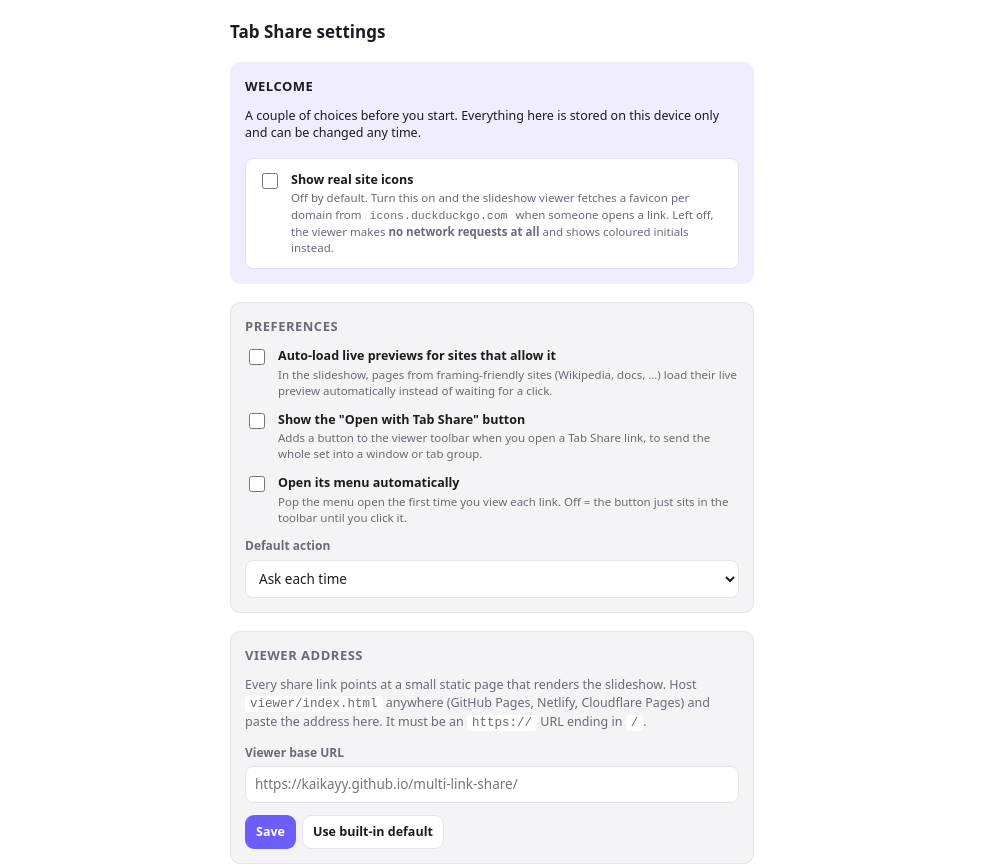
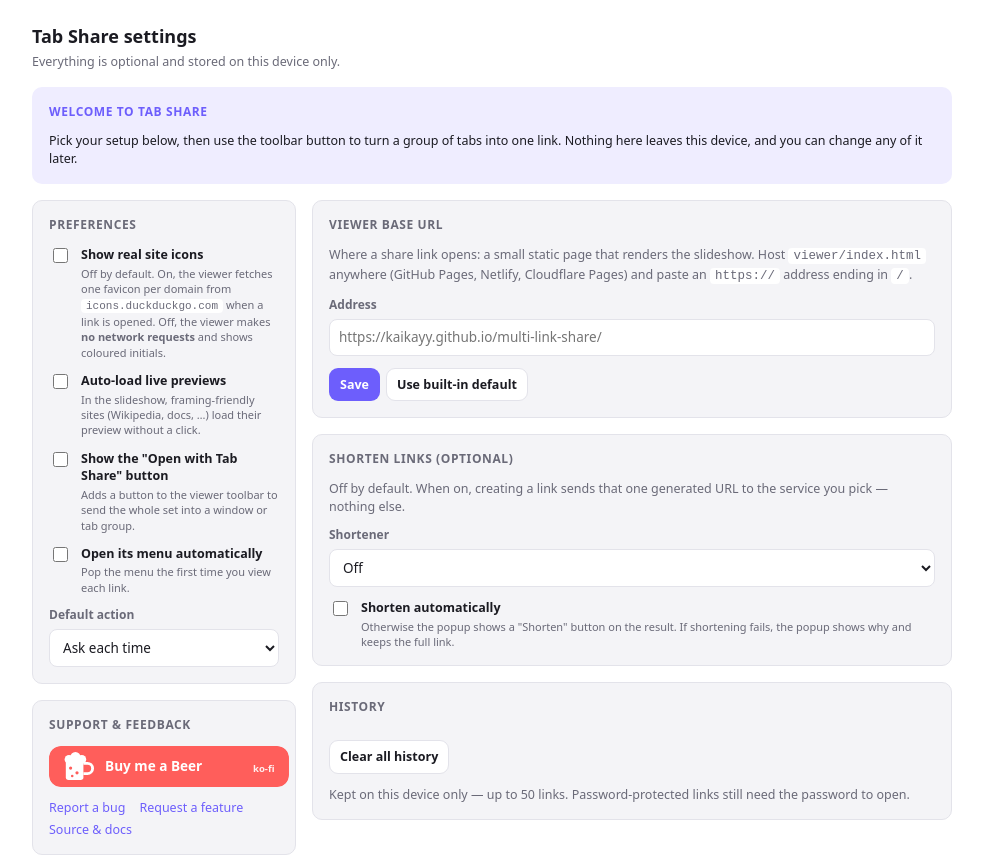
Before and after one commit to kaikayy/multi-link-share, a website: page extension/src/options.html in a window 1280 px wide. Shown: the top 867 px of the page, without its empty margins (148-1131 px from the left). Drawn offline with Linux system fonts and the light colour scheme.

Commit message:
options: card layout, welcome header, prefs beside the big tiles
- welcome header highlighted on first open only, stays on top
- two columns: Preferences + Support/feedback left, Viewer URL / Shorten /
  History right; Privacy full-width below. History's first line is visible
  without scrolling on a 1080p display
- bundled Ko-fi button (local svg) + Report a bug / Request a feature links
- drop the stale is.gd / v.gd note
- manifests -> beta.6 (chrome version_name, firefox 1.0.0.6)
- refresh the simulated options screenshot to match

```diff
--- a/extension/manifest.chrome.json
+++ b/extension/manifest.chrome.json
@@ -3,7 +3,7 @@
   "name": "Tab Share — one link for a group of tabs",
   "short_name": "Tab Share",
   "version": "1.0.0",
-  "version_name": "1.0.0-beta.5.5",
+  "version_name": "1.0.0-beta.6",
   "description": "Bundle the current window, a tab group, or pasted links into a single link that opens as a slideshow. No account, no server.",
   "author": "Tab Share contributors",
   "homepage_url": "https://github.com/kaikayy/multi-link-share",
--- a/extension/manifest.firefox.json
+++ b/extension/manifest.firefox.json
@@ -2,7 +2,7 @@
   "manifest_version": 3,
   "name": "Tab Share — one link for a group of tabs",
   "short_name": "Tab Share",
-  "version": "1.0.0.5",
+  "version": "1.0.0.6",
   "description": "Bundle the current window, a tab group, or pasted links into a single link that opens as a slideshow. No account, no server.",
   "author": "Tab Share contributors",
   "homepage_url": "https://github.com/kaikayy/multi-link-share",
--- a/extension/src/options.html
+++ b/extension/src/options.html
@@ -6,27 +6,50 @@
   <title>Tab Share — Settings</title>
   <link rel="stylesheet" href="popup.css" />
   <style>
-    html, body { width: auto; }
-    .wrap { max-width: 560px; margin: 0 auto; padding: 20px 18px 40px; display: flex; flex-direction: column; gap: 18px; }
-    h1 { font-size: 17px; margin: 0; }
-    .card { background: var(--bg-sunken); border: 1px solid var(--border); border-radius: var(--radius); padding: 14px; display: flex; flex-direction: column; gap: 12px; }
-    .card h2 { font-size: 13px; margin: 0; color: var(--text-dim); text-transform: uppercase; letter-spacing: 0.5px; }
-    p { margin: 0; color: var(--text-dim); font-size: 12.5px; }
-    .ok-note { color: var(--ok); font-size: 12.5px; }
+    html, body { width: auto; background: var(--bg); }
+    body { font-size: 13.5px; }
+
+    .wrap { max-width: 960px; margin: 0 auto; padding: 24px 20px 64px; display: flex; flex-direction: column; gap: 16px; }
+
+    .page-head h1 { font-size: 18px; margin: 0; }
+    .page-head .sub { margin: 4px 0 0; color: var(--text-dim); font-size: 12.5px; }
+
+    .card { background: var(--bg-sunken); border: 1px solid var(--border); border-radius: var(--radius); padding: 16px; display: flex; flex-direction: column; gap: 12px; }
+    .card h2 { font-size: 12px; margin: 0; color: var(--text-dim); text-transform: uppercase; letter-spacing: 0.6px; }
+    .card > p { margin: 0; color: var(--text-dim); font-size: 12.5px; }
     code { background: var(--surface); padding: 1px 5px; border-radius: 4px; }
+    .ok-note { color: var(--ok); font-size: 12.5px; margin: 0; }
+    .muted { color: var(--text-dim); font-size: 11.5px; margin: 0; }
 
-    .card.welcome { background: var(--brand-soft); border-color: transparent; }
-    .card.welcome h2, .card.welcome p { color: var(--text); }
+    /* welcome header -- highlighted on first open, plain afterwards */
+    .welcome { background: var(--brand-soft); border-color: transparent; }
+    .welcome h2 { color: var(--brand); }
+    .welcome > p { color: var(--text); }
+    .welcome.seen { background: var(--bg-sunken); border-color: var(--border); }
+    .welcome.seen h2, .welcome.seen > p { color: var(--text-dim); }
+
+    /* two-column body: preferences + support on the left, the big tiles on the right */
+    .grid { display: grid; grid-template-columns: 264px minmax(0, 1fr); gap: 16px; align-items: start; }
+    .col { display: flex; flex-direction: column; gap: 16px; min-width: 0; }
+    @media (max-width: 760px) { .grid { grid-template-columns: 1fr; } }
 
     .setting { display: flex; gap: 10px; align-items: flex-start; }
-    .setting > input[type="checkbox"] { width: 16px; height: 16px; margin-top: 2px; accent-color: var(--brand); flex: none; }
+    .setting > input[type="checkbox"] { width: 15px; height: 15px; margin-top: 2px; accent-color: var(--brand); flex: none; }
     .setting .s-body { display: flex; flex-direction: column; gap: 2px; min-width: 0; }
     .setting .s-title { font-weight: 600; font-size: 12.5px; color: var(--text); }
-    .setting .s-desc { color: var(--text-dim); font-size: 11.5px; }
-    .setting select { margin-top: 4px; }
-    .setting.lead { background: var(--surface); border: 1px solid var(--border); border-radius: 8px; padding: 12px; margin-top: 4px; }
+    .setting .s-desc { color: var(--text-dim); font-size: 11px; }
 
-    .hist { list-style: none; margin: 0; padding: 0; display: flex; flex-direction: column; gap: 6px; max-height: 340px; overflow-y: auto; }
+    #short-tabshare-wrap:not([hidden]) { display: flex; flex-direction: column; gap: 10px; }
+
+    .note {
+      background: var(--surface); border: 1px solid var(--border); border-left: 3px solid var(--brand);
+      border-radius: 8px; padding: 10px 12px; font-size: 11.5px; color: var(--text-dim); line-height: 1.45;
+    }
+    .note strong { color: var(--text); }
+    .note a, .fb-links a { color: var(--brand); text-decoration: none; }
+    .note a:hover, .fb-links a:hover { text-decoration: underline; }
+
+    .hist { list-style: none; margin: 0; padding: 0; display: flex; flex-direction: column; gap: 6px; max-height: 300px; overflow-y: auto; }
     .hist li {
       display: grid; grid-template-columns: 1fr auto; gap: 4px 8px; align-items: center;
       background: var(--surface); border: 1px solid var(--border); border-radius: 8px; padding: 8px 10px;
@@ -35,33 +58,48 @@
     .hist .h-sub { grid-column: 1; color: var(--text-dim); font-size: 11.5px; }
     .hist .h-acts { grid-column: 2; grid-row: 1 / span 2; display: flex; gap: 4px; }
     .hist .h-acts button { padding: 5px 8px; font-size: 12px; }
-    .hist-empty { color: var(--text-dim); font-size: 12.5px; }
+
+    .kofi { display: block; line-height: 0; border-radius: 12px; overflow: hidden; align-self: flex-start; }
+    .kofi img { display: block; width: 240px; height: auto; }
+    .kofi:hover img { filter: brightness(1.05); }
+    .fb-links { font-size: 12px; display: flex; flex-wrap: wrap; gap: 4px 14px; margin: 0; }
   </style>
 </head>
 <body>
   <div class="wrap">
+    <div class="page-head">
       <h1>Tab Share settings</h1>
+      <p class="sub">Everything is optional and stored on this device only.</p>
+    </div>
 
-    <section class="card welcome">
-      <h2>Welcome</h2>
-      <p>A couple of choices before you start. Everything here is stored on this device only and can be changed any time.</p>
-      <label class="setting lead">
-        <input id="pref-icons" type="checkbox" />
-        <span class="s-body">
-          <span class="s-title">Show real site icons</span>
-          <span class="s-desc">Off by default. Turn this on and the slideshow viewer fetches a favicon per domain from <code>icons.duckduckgo.com</code> when someone opens a link. Left off, the viewer makes <strong>no network requests at all</strong> and shows coloured initials instead.</span>
-        </span>
-      </label>
+    <section class="card welcome" id="welcome">
+      <h2>Welcome to Tab Share</h2>
+      <p>Pick your setup below, then use the toolbar button to turn a group of tabs into one link.
+        Nothing here leaves this device, and you can change any of it later.</p>
     </section>
 
+    <div class="grid">
+      <!-- left column -->
+      <div class="col">
         <section class="card">
           <h2>Preferences</h2>
 
           <label class="setting">
+            <input id="pref-icons" type="checkbox" />
+            <span class="s-body">
+              <span class="s-title">Show real site icons</span>
+              <span class="s-desc">Off by default. On, the viewer fetches one favicon per domain from
+                <code>icons.duckduckgo.com</code> when a link is opened. Off, the viewer makes
+                <strong>no network requests</strong> and shows coloured initials.</span>
+            </span>
+          </label>
+
+          <label class="setting">
             <input id="pref-autopreview" type="checkbox" />
             <span class="s-body">
-          <span class="s-title">Auto-load live previews for sites that allow it</span>
-          <span class="s-desc">In the slideshow, pages from framing-friendly sites (Wikipedia, docs, …) load their live preview automatically instead of waiting for a click.</span>
+              <span class="s-title">Auto-load live previews</span>
+              <span class="s-desc">In the slideshow, framing-friendly sites (Wikipedia, docs, …) load their
+                preview without a click.</span>
             </span>
           </label>
 
@@ -69,7 +107,8 @@
             <input id="pref-banner" type="checkbox" />
             <span class="s-body">
               <span class="s-title">Show the "Open with Tab Share" button</span>
-          <span class="s-desc">Adds a button to the viewer toolbar when you open a Tab Share link, to send the whole set into a window or tab group.</span>
+              <span class="s-desc">Adds a button to the viewer toolbar to send the whole set into a window or
+                tab group.</span>
             </span>
           </label>
 
@@ -77,7 +116,7 @@
             <input id="pref-autoopen" type="checkbox" />
             <span class="s-body">
               <span class="s-title">Open its menu automatically</span>
-          <span class="s-desc">Pop the menu open the first time you view each link. Off = the button just sits in the toolbar until you click it.</span>
+              <span class="s-desc">Pop the menu the first time you view each link.</span>
             </span>
           </label>
 
@@ -94,15 +133,28 @@
           <p id="pref-msg" class="ok-note" hidden>Saved.</p>
         </section>
 
+        <section class="card support">
+          <h2>Support &amp; feedback</h2>
+          <a class="kofi" href="https://ko-fi.com/B3L1265MM0" target="_blank" rel="noopener">
+            <img src="kofi-button.svg" width="240" height="42" alt="Buy me a Beer on Ko-fi" />
+          </a>
+          <p class="fb-links">
+            <a href="https://github.com/kaikayy/multi-link-share/issues/new?template=bug_report.yml" target="_blank" rel="noopener">Report a bug</a>
+            <a href="https://github.com/kaikayy/multi-link-share/issues/new?template=feature_request.yml" target="_blank" rel="noopener">Request a feature</a>
+            <a href="https://github.com/kaikayy/multi-link-share" target="_blank" rel="noopener">Source &amp; docs</a>
+          </p>
+        </section>
+      </div>
+
+      <!-- right column: the bigger tiles -->
+      <div class="col">
         <section class="card">
-      <h2>Viewer address</h2>
-      <p>
-        Every share link points at a small static page that renders the slideshow.
-        Host <code>viewer/index.html</code> anywhere (GitHub Pages, Netlify, Cloudflare Pages)
-        and paste the address here. It must be an <code>https://</code> URL ending in <code>/</code>.
-      </p>
+          <h2>Viewer base URL</h2>
+          <p>Where a share link opens: a small static page that renders the slideshow. Host
+            <code>viewer/index.html</code> anywhere (GitHub Pages, Netlify, Cloudflare Pages) and paste an
+            <code>https://</code> address ending in <code>/</code>.</p>
           <label class="field">
-        <span class="label">Viewer base URL</span>
+            <span class="label">Address</span>
             <input id="viewer-base" type="text" placeholder="https://kaikayy.github.io/multi-link-share/" />
           </label>
           <div class="row-actions">
@@ -115,7 +167,8 @@
 
         <section class="card">
           <h2>Shorten links (optional)</h2>
-      <p>Off by default. When on, creating a link sends that one generated URL to the service you pick — nothing else.</p>
+          <p>Off by default. When on, creating a link sends that one generated URL to the service you pick —
+            nothing else.</p>
           <label class="field">
             <span class="label">Shortener</span>
             <select id="short-provider">
@@ -129,11 +182,6 @@
             <label class="field">
               <span class="label">Shortener address</span>
               <input id="short-base" type="text" placeholder="http://localhost:8779" />
-          <span class="s-desc">Base URL of a Tab Share shortener (self-hosted). Runs the <code>/new</code> endpoint. See
-            <a href="https://github.com/kaikayy/tab-share-shortener" target="_blank" rel="noopener">tab-share-shortener</a>.
-            A shortener only shortens links whose <strong>viewer host is on its allowlist</strong> — if you set a custom
-            Viewer base URL above, that host has to be one the shortener's operator allows (your own shortener always
-            allows your own viewer). Otherwise the full link still works, it just is not shortened.</span>
             </label>
             <label class="field">
               <span class="label">Short link style</span>
@@ -142,44 +190,54 @@
                 <option value="words">Readable words (e.g. /swift-amber-otter)</option>
               </select>
             </label>
+            <p class="note">Your <strong>Viewer base URL</strong> is always yours to set. A shortener only
+              shortens links whose <strong>viewer host is on its allowlist</strong> — your own shortener
+              allows your own viewer; someone else's has to opt your host in. Otherwise the full link still
+              works, just un-shortened. See
+              <a href="https://github.com/kaikayy/tab-share-shortener" target="_blank" rel="noopener">tab-share-shortener</a>.</p>
           </div>
           <label class="field" id="short-endpoint-wrap" hidden>
             <span class="label">Custom endpoint (the encoded long URL is appended)</span>
             <input id="short-endpoint" type="text" placeholder="https://your-shortener.example/api/new?url=" />
-        <span class="s-desc">Must accept a GET, return the short URL as plain text or JSON, and preserve the <code>#…</code> fragment. See
+            <span class="s-desc">Must accept a GET, return the short URL as plain text or JSON, and preserve
+              the <code>#…</code> fragment. See
               <a href="https://github.com/kaikayy/multi-link-share/blob/main/docs/CUSTOM-SHORTENER.md" target="_blank" rel="noopener">docs/CUSTOM-SHORTENER.md</a>.</span>
           </label>
           <label class="setting">
             <input id="short-auto" type="checkbox" />
             <span class="s-body">
               <span class="s-title">Shorten automatically</span>
-          <span class="s-desc">Otherwise the popup shows a "Shorten" button on the result. If shortening fails, the popup shows why and keeps the full link.</span>
+              <span class="s-desc">Otherwise the popup shows a "Shorten" button on the result. If shortening
+                fails, the popup shows why and keeps the full link.</span>
             </span>
           </label>
-      <p class="s-desc">is.gd and v.gd were removed — they reject URLs with a <code>#</code> fragment, which every share link has.</p>
           <p id="short-msg" class="ok-note" hidden>Saved.</p>
           <p id="short-err" class="error" hidden></p>
         </section>
 
         <section class="card">
           <h2>History</h2>
-      <p id="hist-empty" class="hist-empty" hidden>No links created yet.</p>
+          <p id="hist-empty" class="muted" hidden>No links created yet.</p>
           <ul id="hist-list" class="hist"></ul>
           <div class="row-actions">
             <button id="clear-recents" class="btn btn-ghost btn-sm" type="button">Clear all history</button>
           </div>
-      <p class="hist-empty">Kept on this device only — up to 50 links. Password-protected links still need the password to open.</p>
+          <p class="muted">Kept on this device only — up to 50 links. Password-protected links still need the
+            password to open.</p>
         </section>
+      </div>
+    </div>
 
     <section class="card">
       <h2>Privacy</h2>
       <p>
-        The page list lives entirely in the part of the URL after <code>#</code>, which browsers never send to a server.
-        <code>tabs</code> reads the current window's URLs and titles only when you press a button; <code>tabGroups</code>
-        reads and names tab groups. One content script runs on the <strong>viewer page only</strong> (the packaged host,
-        plus a viewer address you set above after approving that one host). Password links are encrypted in your browser —
-        the password is never stored or sent. Site icons and the shortener are the only features that can make a network
-        request, both off-able above.
+        The page list lives entirely in the part of the URL after <code>#</code>, which browsers never send to
+        a server. <code>tabs</code> reads the current window's URLs and titles only when you press a button;
+        <code>tabGroups</code> reads and names tab groups. One content script runs on the
+        <strong>viewer page only</strong> (the packaged host, plus a viewer address you set above after
+        approving that one host). Password links are encrypted in your browser — the password is never stored
+        or sent. Site icons and the shortener are the only features that can make a network request, both
+        off-able above.
       </p>
     </section>
   </div>
```
Also changed, not shown: extension/src/options.js (+16 -0 lines), CHANGELOG.md, assets/screenshot-4-options.png, assets/screenshot-4-options.svg, assets/screenshot-4-options@2x.png, extension/src/kofi-button.svg (added). Lines whose indentation alone changed are shown as unchanged.
